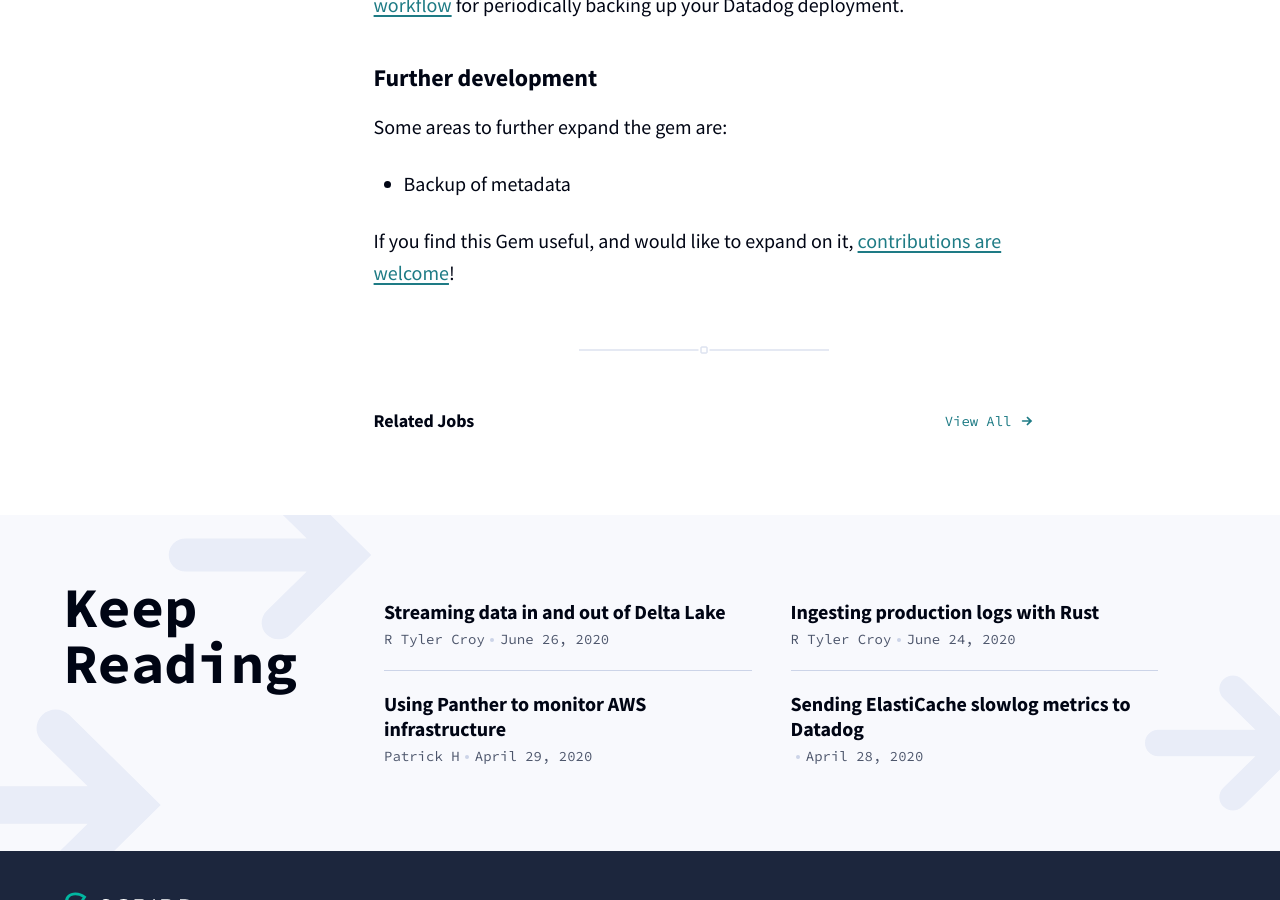
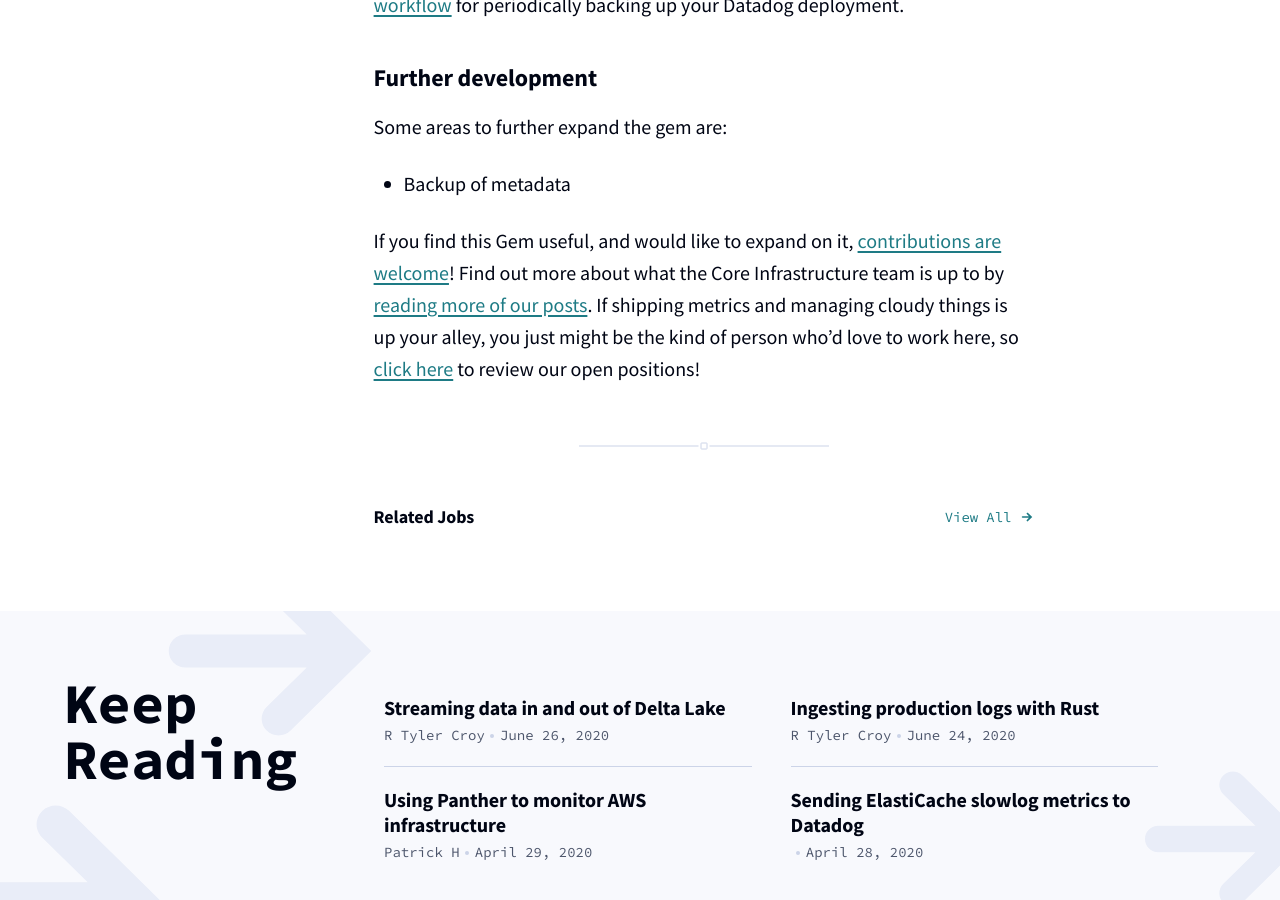
Before and after one commit to scribd/scribd.github.io, a Jekyll site: the page built from _posts/2020-08-10-datadog-backup.md, in a window 1280 px wide and 900 px high, scrolled down 2171 px. Built offline with Jekyll 4.4.1, drawn with Linux system fonts in a browser that asks for light colours.

Commit message:
[_posts/2020-08-10-datadog-backup.md] check out our open positions!

```diff
--- a/_posts/2020-08-10-datadog-backup.md
+++ b/_posts/2020-08-10-datadog-backup.md
@@ -83,4 +83,9 @@ Some areas to further expand the gem are:
 -   Backup of metadata
 
 If you find this Gem useful, and would like to expand on it, [contributions are
-welcome](https://github.com/scribd/datadog_backup)!
+welcome](https://github.com/scribd/datadog_backup)! Find out more about what the
+Core Infrastructure team is up to by [reading more of our
+posts](https://tech.scribd.com/blog/category/core-infrastructure#posts).
+If shipping metrics and managing cloudy things is up your alley, you just might
+be the kind of person who'd love to work here, so [click
+here](https://www.scribd.com/about/engineering) to review our open positions!
```
